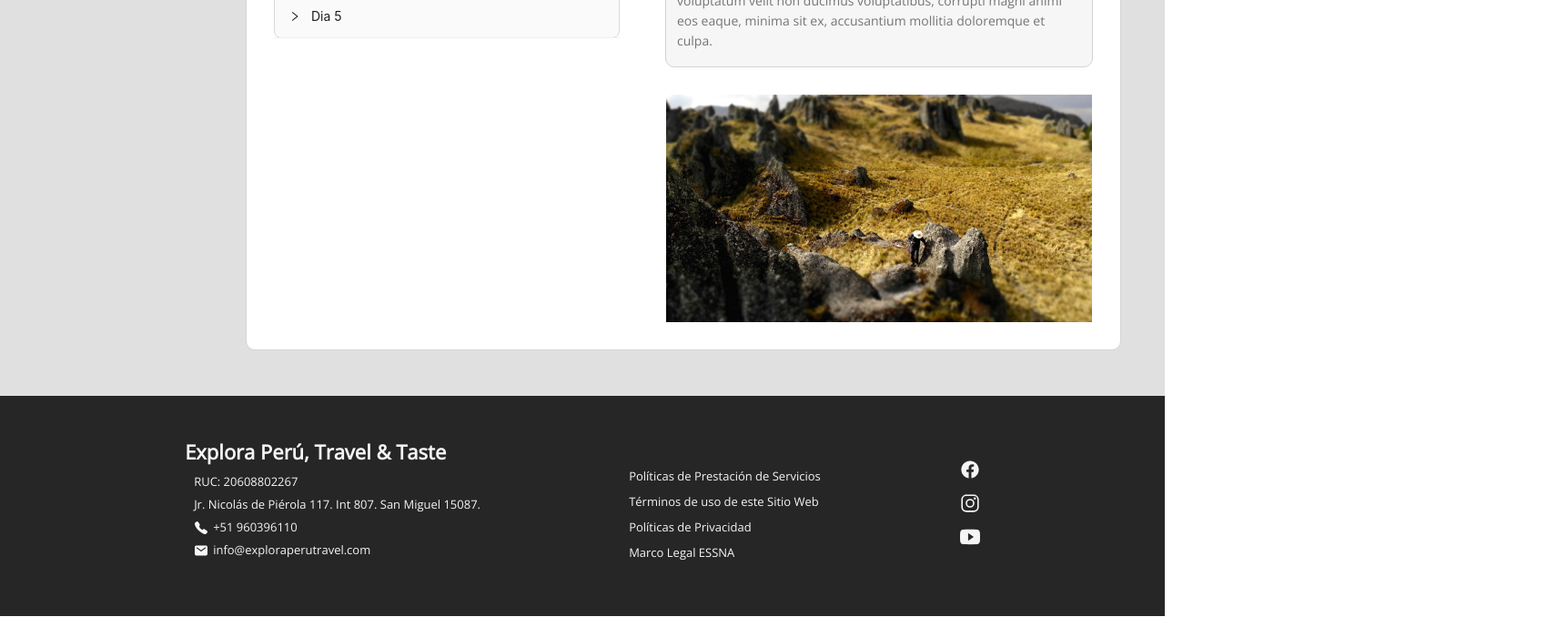
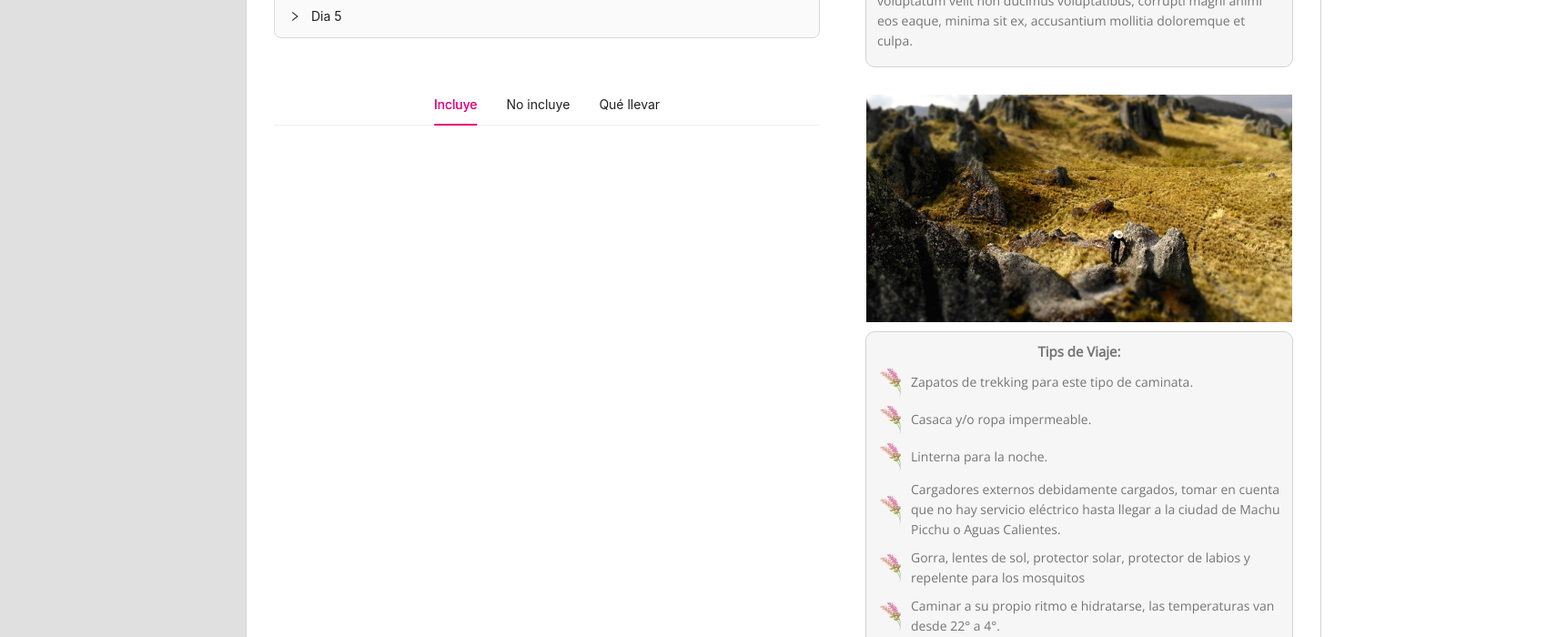
Before and after one commit to CalebCastro26/explora-peru, a React (Vite) app: page /highlights/fdcamino-inca in a window 1280 px wide. Shown: the part 900-1600 px from the top of the page at 91% size, 1722 px wide, since content can reach past the window. Before the commit the page ends 1577 px from the top, so only its background shows below. Built offline with nearby package versions, Linux system fonts and the light colour scheme.

Commit message:
update: highlights maquetado terminado

```diff
--- a/src/Components/HighlightsContent.css
+++ b/src/Components/HighlightsContent.css
@@ -50,6 +50,10 @@
   margin-top: 20px;
 }
 
+.HighlightsContent__contenidoLeftBottom {
+  margin-top: 50px;
+}
+
 .HighlightsContent__contenidoRight {
   display: flex;
   flex-direction: column;
--- a/src/Components/HighlightsContent.jsx
+++ b/src/Components/HighlightsContent.jsx
@@ -22,7 +22,10 @@ export default function HighlightsContent({ HIGHLIGHT_GLOBAL }) {
               </Collapse>
             </div>
             <div className="HighlightsContent__contenidoLeftBottom">
-              <Tabs></Tabs>
+              <Tabs
+                style={{ width: 600, display: "flex", flexWrap: "wrap" }}
+                items={HIGHLIGHT_GLOBAL?.items}
+              />
             </div>
           </div>
           <div className="HighlightsContent__contenidoRight">
@@ -49,6 +52,18 @@ export default function HighlightsContent({ HIGHLIGHT_GLOBAL }) {
               alt=""
               style={{ height: 250, marginTop: 30 }}
             />
+            <div className="MejoresDestinosContent-foot__bottom">
+              <p>Tips de Viaje:</p>
+              {HIGHLIGHT_GLOBAL?.tips.map((tip, index) => (
+                <div
+                  key={index}
+                  className="MejoresDestinosContent-foot__recentItem"
+                >
+                  <img src="/explora-icon.webp" height="32" />
+                  <p>{tip}</p>
+                </div>
+              ))}
+            </div>
           </div>
         </div>
       </div>
--- a/src/Components/MejoresDestinosContent.jsx
+++ b/src/Components/MejoresDestinosContent.jsx
@@ -16,8 +16,7 @@ export default function MejoresDestinosContent({ current, DESTINO_GLOBAL }) {
           <Tabs
             items={DESTINO_GLOBAL?.destinos[current].items}
             style={{ width: 600, display: "flex", flexWrap: "wrap" }}
-          ></Tabs>
-
+          />
           <div className="MejoresDestinosContent-foot">
             <img
               src="/destinos/trek-cajamarca-trujillo.jpg"
--- a/src/Pages/Index.css
+++ b/src/Pages/Index.css
@@ -19,14 +19,14 @@
 }
 
 .medida {
-  top: 140px;
+  top: 150px;
   width: 130px;
   padding: 5px 0px 5px 10px;
   background-color: #e6007e;
 }
 
 .grupo {
-  top: 200px;
+  top: 210px;
   width: 130px;
   padding: 5px 0px 5px 10px;
   background-color: #08a4c0;
--- a/src/data/highlightsList.jsx
+++ b/src/data/highlightsList.jsx
@@ -51,6 +51,29 @@ export const highlightsList = [
         titulo: "Dia 5",
         descripcion: "Descripción 5",
       },
+    ],
+    items: [
+      {
+        key: 1,
+        label: "Incluye",
+      },
+      {
+        key: 2,
+        label: "No incluye",
+      },
+      {
+        key: 3,
+        label: "Qué llevar",
+      },
+    ],
+    tips: [
+      "Zapatos de trekking para este tipo de caminata.",
+      "Casaca y/o ropa impermeable.",
+      "Linterna para la noche.",
+      "Cargadores externos debidamente cargados, tomar en cuenta que no hay servicio eléctrico hasta llegar a la ciudad de Machu Picchu o Aguas Calientes.",
+      "Gorra, lentes de sol, protector solar,  protector de labios y repelente para los mosquitos",
+      "Caminar a su propio ritmo e hidratarse, las temperaturas van desde 22° a 4°.",
+      "Antes de realizar esta caminata prepararse y tomar de 2 a 3 días de aclimatación en la ciudad de Cusco, realizando caminatas y en Valle Sagrado también.",
     ],
   },
   {
@@ -106,6 +129,29 @@ export const highlightsList = [
         descripcion: "Descripción 5",
       },
     ],
+    items: [
+      {
+        key: 1,
+        label: "Incluye",
+      },
+      {
+        key: 2,
+        label: "No incluye",
+      },
+      {
+        key: 3,
+        label: "Qué llevar",
+      },
+    ],
+    tips: [
+      "Zapatos de trekking para este tipo de caminata.",
+      "Casaca y/o ropa impermeable.",
+      "Linterna para la noche.",
+      "Cargadores externos debidamente cargados, tomar en cuenta que no hay servicio eléctrico hasta llegar a la ciudad de Machu Picchu o Aguas Calientes.",
+      "Gorra, lentes de sol, protector solar,  protector de labios y repelente para los mosquitos",
+      "Caminar a su propio ritmo e hidratarse, las temperaturas van desde 22° a 4°.",
+      "Antes de realizar esta caminata prepararse y tomar de 2 a 3 días de aclimatación en la ciudad de Cusco, realizando caminatas y en Valle Sagrado también.",
+    ],
   },
   {
     id: 2,
@@ -159,6 +205,29 @@ export const highlightsList = [
         titulo: "Dia 5",
         descripcion: "Descripción 5",
       },
+    ],
+    items: [
+      {
+        key: 1,
+        label: "Incluye",
+      },
+      {
+        key: 2,
+        label: "No incluye",
+      },
+      {
+        key: 3,
+        label: "Qué llevar",
+      },
+    ],
+    tips: [
+      "Zapatos de trekking para este tipo de caminata.",
+      "Casaca y/o ropa impermeable.",
+      "Linterna para la noche.",
+      "Cargadores externos debidamente cargados, tomar en cuenta que no hay servicio eléctrico hasta llegar a la ciudad de Machu Picchu o Aguas Calientes.",
+      "Gorra, lentes de sol, protector solar,  protector de labios y repelente para los mosquitos",
+      "Caminar a su propio ritmo e hidratarse, las temperaturas van desde 22° a 4°.",
+      "Antes de realizar esta caminata prepararse y tomar de 2 a 3 días de aclimatación en la ciudad de Cusco, realizando caminatas y en Valle Sagrado también.",
     ],
   },
   {
@@ -214,6 +283,29 @@ export const highlightsList = [
         descripcion: "Descripción 5",
       },
     ],
+    items: [
+      {
+        key: 1,
+        label: "Incluye",
+      },
+      {
+        key: 2,
+        label: "No incluye",
+      },
+      {
+        key: 3,
+        label: "Qué llevar",
+      },
+    ],
+    tips: [
+      "Zapatos de trekking para este tipo de caminata.",
+      "Casaca y/o ropa impermeable.",
+      "Linterna para la noche.",
+      "Cargadores externos debidamente cargados, tomar en cuenta que no hay servicio eléctrico hasta llegar a la ciudad de Machu Picchu o Aguas Calientes.",
+      "Gorra, lentes de sol, protector solar,  protector de labios y repelente para los mosquitos",
+      "Caminar a su propio ritmo e hidratarse, las temperaturas van desde 22° a 4°.",
+      "Antes de realizar esta caminata prepararse y tomar de 2 a 3 días de aclimatación en la ciudad de Cusco, realizando caminatas y en Valle Sagrado también.",
+    ],
   },
   {
     id: 4,
@@ -267,6 +359,29 @@ export const highlightsList = [
         titulo: "Dia 5",
         descripcion: "Descripción 5",
       },
+    ],
+    items: [
+      {
+        key: 1,
+        label: "Incluye",
+      },
+      {
+        key: 2,
+        label: "No incluye",
+      },
+      {
+        key: 3,
+        label: "Qué llevar",
+      },
+    ],
+    tips: [
+      "Zapatos de trekking para este tipo de caminata.",
+      "Casaca y/o ropa impermeable.",
+      "Linterna para la noche.",
+      "Cargadores externos debidamente cargados, tomar en cuenta que no hay servicio eléctrico hasta llegar a la ciudad de Machu Picchu o Aguas Calientes.",
+      "Gorra, lentes de sol, protector solar,  protector de labios y repelente para los mosquitos",
+      "Caminar a su propio ritmo e hidratarse, las temperaturas van desde 22° a 4°.",
+      "Antes de realizar esta caminata prepararse y tomar de 2 a 3 días de aclimatación en la ciudad de Cusco, realizando caminatas y en Valle Sagrado también.",
     ],
   },
   {
@@ -322,6 +437,29 @@ export const highlightsList = [
         descripcion: "Descripción 5",
       },
     ],
+    items: [
+      {
+        key: 1,
+        label: "Incluye",
+      },
+      {
+        key: 2,
+        label: "No incluye",
+      },
+      {
+        key: 3,
+        label: "Qué llevar",
+      },
+    ],
+    tips: [
+      "Zapatos de trekking para este tipo de caminata.",
+      "Casaca y/o ropa impermeable.",
+      "Linterna para la noche.",
+      "Cargadores externos debidamente cargados, tomar en cuenta que no hay servicio eléctrico hasta llegar a la ciudad de Machu Picchu o Aguas Calientes.",
+      "Gorra, lentes de sol, protector solar,  protector de labios y repelente para los mosquitos",
+      "Caminar a su propio ritmo e hidratarse, las temperaturas van desde 22° a 4°.",
+      "Antes de realizar esta caminata prepararse y tomar de 2 a 3 días de aclimatación en la ciudad de Cusco, realizando caminatas y en Valle Sagrado también.",
+    ],
   },
   {
     id: 6,
@@ -375,6 +513,29 @@ export const highlightsList = [
         titulo: "Dia 5",
         descripcion: "Descripción 5",
       },
+    ],
+    items: [
+      {
+        key: 1,
+        label: "Incluye",
+      },
+      {
+        key: 2,
+        label: "No incluye",
+      },
+      {
+        key: 3,
+        label: "Qué llevar",
+      },
+    ],
+    tips: [
+      "Zapatos de trekking para este tipo de caminata.",
+      "Casaca y/o ropa impermeable.",
+      "Linterna para la noche.",
+      "Cargadores externos debidamente cargados, tomar en cuenta que no hay servicio eléctrico hasta llegar a la ciudad de Machu Picchu o Aguas Calientes.",
+      "Gorra, lentes de sol, protector solar,  protector de labios y repelente para los mosquitos",
+      "Caminar a su propio ritmo e hidratarse, las temperaturas van desde 22° a 4°.",
+      "Antes de realizar esta caminata prepararse y tomar de 2 a 3 días de aclimatación en la ciudad de Cusco, realizando caminatas y en Valle Sagrado también.",
     ],
   },
   {
@@ -430,6 +591,29 @@ export const highlightsList = [
         descripcion: "Descripción 5",
       },
     ],
+    items: [
+      {
+        key: 1,
+        label: "Incluye",
+      },
+      {
+        key: 2,
+        label: "No incluye",
+      },
+      {
+        key: 3,
+        label: "Qué llevar",
+      },
+    ],
+    tips: [
+      "Zapatos de trekking para este tipo de caminata.",
+      "Casaca y/o ropa impermeable.",
+      "Linterna para la noche.",
+      "Cargadores externos debidamente cargados, tomar en cuenta que no hay servicio eléctrico hasta llegar a la ciudad de Machu Picchu o Aguas Calientes.",
+      "Gorra, lentes de sol, protector solar,  protector de labios y repelente para los mosquitos",
+      "Caminar a su propio ritmo e hidratarse, las temperaturas van desde 22° a 4°.",
+      "Antes de realizar esta caminata prepararse y tomar de 2 a 3 días de aclimatación en la ciudad de Cusco, realizando caminatas y en Valle Sagrado también.",
+    ],
   },
   {
     id: 8,
@@ -484,5 +668,28 @@ export const highlightsList = [
         descripcion: "Descripción 5",
       },
     ],
+    items: [
+      {
+        key: 1,
+        label: "Incluye",
+      },
+      {
+        key: 2,
+        label: "No incluye",
+      },
+      {
+        key: 3,
+        label: "Qué llevar",
+      },
+    ],
+    tips: [
+      "Zapatos de trekking para este tipo de caminata.",
+      "Casaca y/o ropa impermeable.",
+      "Linterna para la noche.",
+      "Cargadores externos debidamente cargados, tomar en cuenta que no hay servicio eléctrico hasta llegar a la ciudad de Machu Picchu o Aguas Calientes.",
+      "Gorra, lentes de sol, protector solar,  protector de labios y repelente para los mosquitos",
+      "Caminar a su propio ritmo e hidratarse, las temperaturas van desde 22° a 4°.",
+      "Antes de realizar esta caminata prepararse y tomar de 2 a 3 días de aclimatación en la ciudad de Cusco, realizando caminatas y en Valle Sagrado también.",
+    ],
   },
 ];
```
